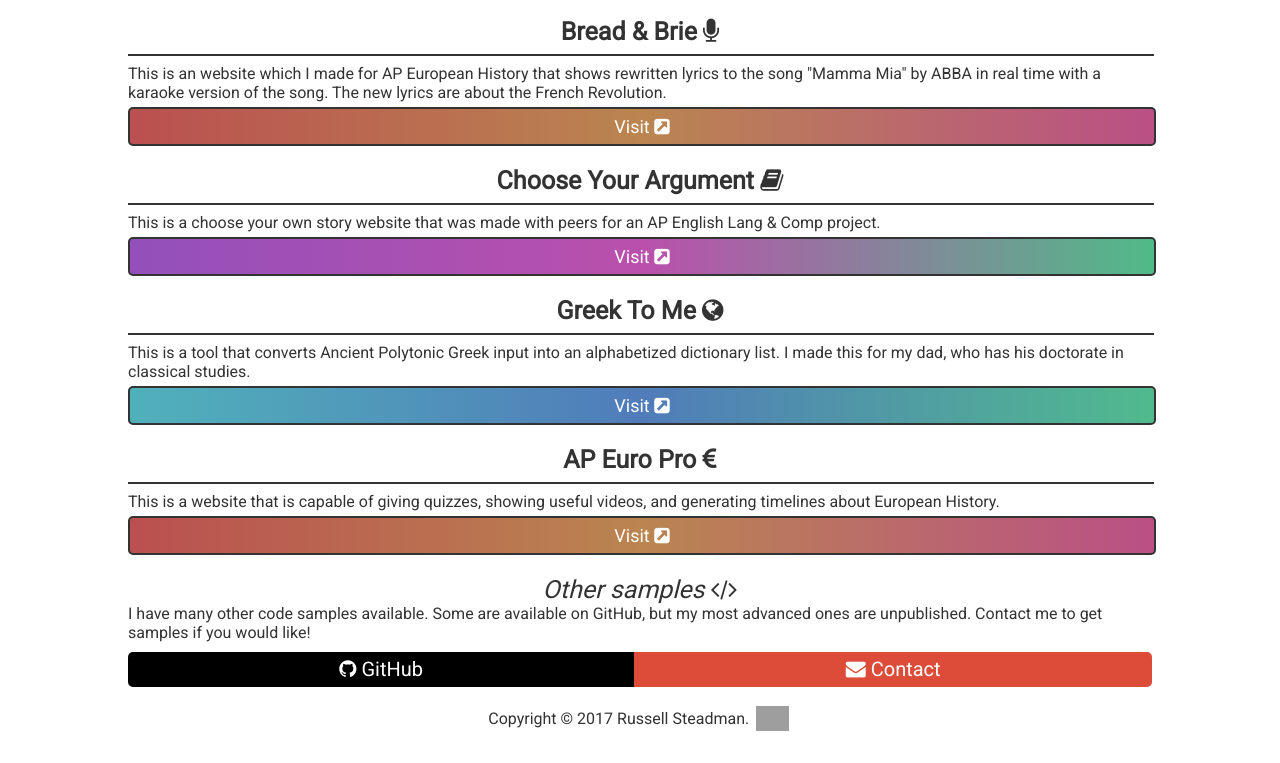
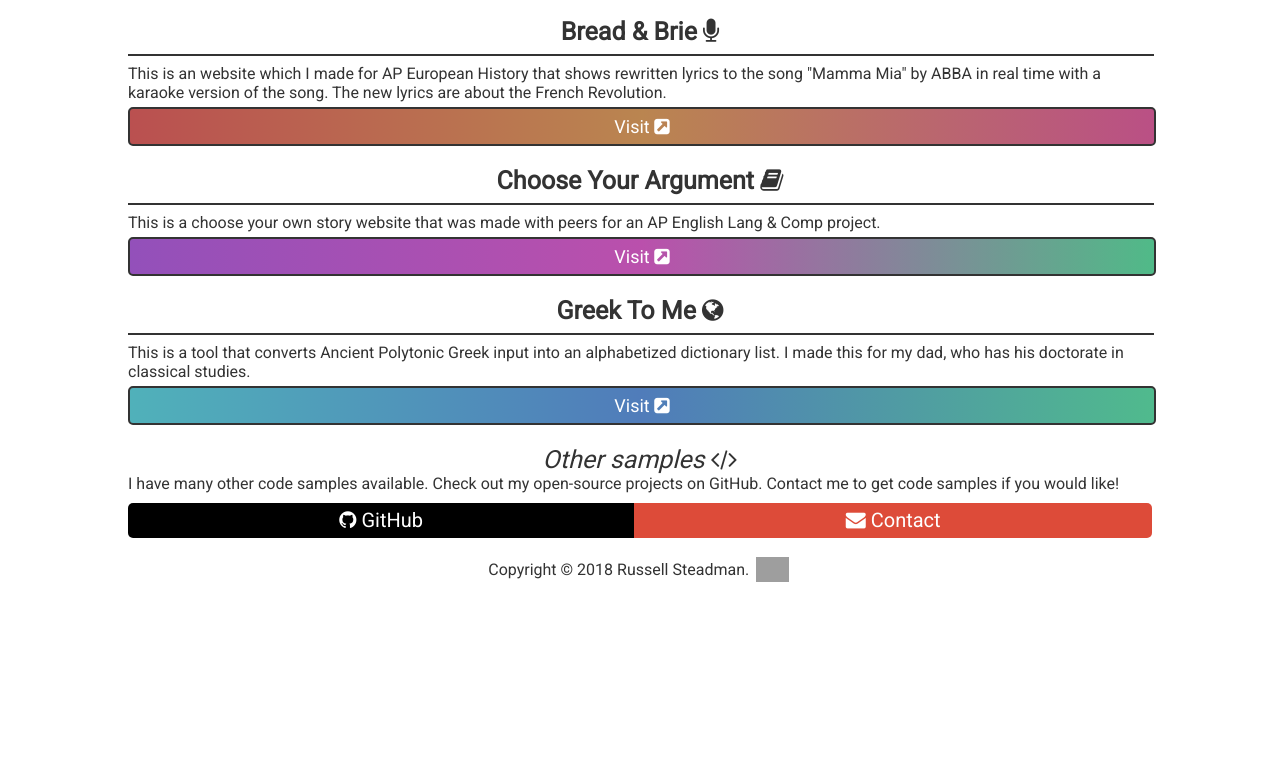
Before and after one commit to teamtofu/turpinpro, a website: page college/showcase/index.html in a window 1280 px wide. Shown: the part 571-1334 px from the top of the page. After the commit the page ends 1185 px from the top, so only its background shows below. Drawn offline with Linux system fonts and the light colour scheme; grey boxes are pictures that could not be loaded.

Commit message:
Update showcase

```diff
--- a/college/showcase/index.html
+++ b/college/showcase/index.html
@@ -50,7 +50,7 @@
             <div class="desc">
                 I made this website to study for speed quizzes in Pre-Calculus. It gives a trigonometric function for a location on the unit circle and then evaluates your answer.
             </div>
-            <a class="visit a" href="https://speedquiz.turpin.pro/" target="_blank">
+            <a class="visit a" href="https://lightning.turpin.pro/" target="_blank">
                 Visit <i class="fa fa-external-link-square"></i>
             </a>
         </div>
@@ -90,31 +90,19 @@
                 Visit <i class="fa fa-external-link-square"></i>
             </a>
         </div>
-        <div class="site">
-            <div class="name">
-                AP Euro Pro <i class="fa fa-eur"></i>
-            </div>
-            <hr>
-            <div class="desc">
-                This is a website that is capable of giving quizzes, showing useful videos, and generating timelines about European History.
-            </div>
-            <a class="visit b" href="https://apeuro.pro/" target="_blank">
-                Visit <i class="fa fa-external-link-square"></i>
-            </a>
-        </div>
     </div>
     <div class="contact">
         <div class="subtitle">Other samples <i class="fa fa-code"></i></div>
         <div class="other">
-            I have many other code samples available. Some are available on GitHub, but my most advanced ones are unpublished. Contact me to get samples if you would like!
+            I have many other code samples available. Check out my open-source projects on GitHub. Contact me to get code samples if you would like!
         </div>
         <div class="button">
             <a class="black" href="https://github.com/teamtofu" target="_blank"><i class="fa fa-github"></i>&nbsp;GitHub</a>
-            <a class="red" onclick="window.contact()" href="mailto:russellsteadman%40gmail.com?subject=Code%20samples"><i class="fa fa-envelope"></i>&nbsp;Contact</a>
+            <a class="red" onclick="window.contact()" href="mailto:russellsteadman@gmail.com?subject=Code%20samples"><i class="fa fa-envelope"></i>&nbsp;Contact</a>
         </div>
     </div>
     <div class="copy">
-        Copyright &copy; 2017 Russell Steadman. <img class="emoji" src="https://cdnjs.cloudflare.com/ajax/libs/emojione/2.2.7/assets/svg/1f60e.svg">
+        Copyright &copy; 2018 Russell Steadman. <img class="emoji" src="https://cdnjs.cloudflare.com/ajax/libs/emojione/2.2.7/assets/svg/1f60e.svg">
     </div>
 </body>
 </html>
```
